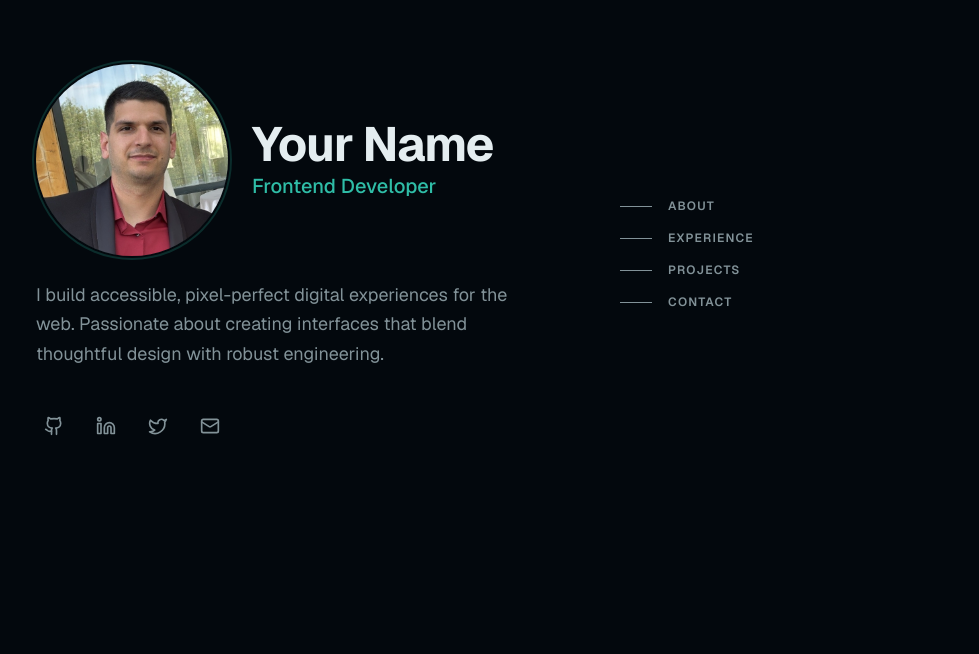
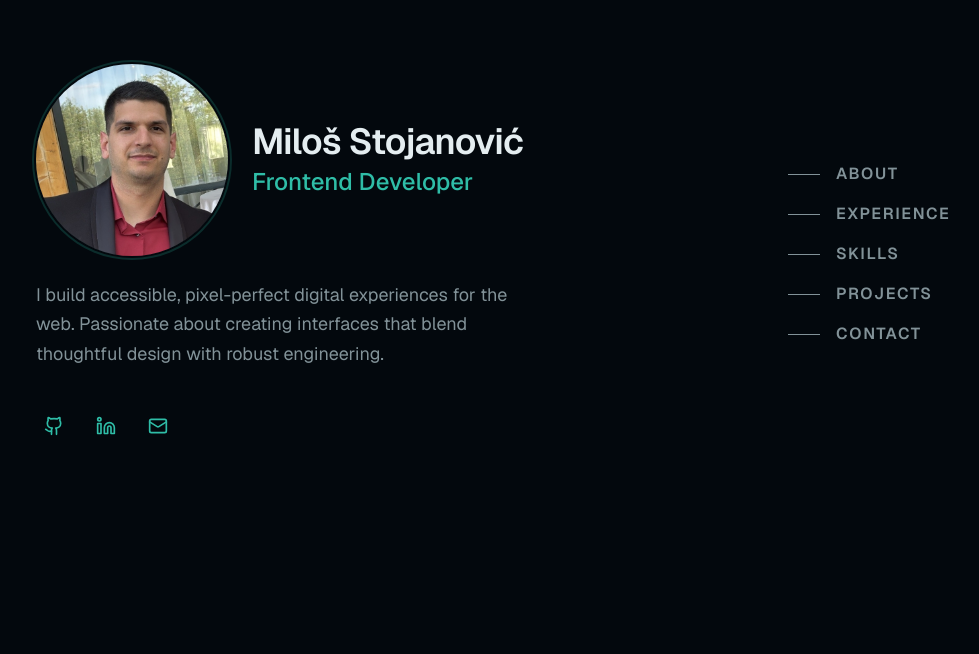
Before and after one commit to miloss98/my-portfolio, a Next.js app: page / in a window 1280 px wide. Shown: the part 146-800 px from the top of the page, without its empty margins (60-1039 px from the left). Built offline with nearby package versions, Linux system fonts and the light colour scheme.

Commit message:
all links in hero and contact section updated

```diff
--- a/app/components/Contact.tsx
+++ b/app/components/Contact.tsx
@@ -17,7 +17,7 @@ export const Contact = () => {
             }
           </p>
           <Button asChild size="lg" className="group">
-            <Link href="mailto:hello@example.com">
+            <Link href="mailto:stojanovic98m@gmail.com">
               Get in touch
               <ArrowUpRight className="ml-2 w-4 h-4 group-hover:translate-x-0.5 group-hover:-translate-y-0.5 transition-transform" />
             </Link>
@@ -25,16 +25,22 @@ export const Contact = () => {
           <div className="pt-8 space-y-4">
             <ContactLink
               label="Email"
-              value="hello@example.com"
-              href="mailto:hello@example.com"
+              value="stojanovic98m@gmail.com"
+              href="mailto:stojanovic98m@gmail.com"
+              target="_self"
             />
             <ContactLink
               label="LinkedIn"
-              value="linkedin.com/in/yourname"
-              href="#"
+              value="linkedin.com/in/miloss98/"
+              href="https://www.linkedin.com/in/miloss98/"
+              target="_blank"
             />
-            <ContactLink label="GitHub" value="github.com/yourname" href="#" />
-            <ContactLink label="Twitter" value="@yourhandle" href="#" />
+            <ContactLink
+              label="GitHub"
+              value="github.com/miloss98"
+              href="https://github.com/miloss98"
+              target="_blank"
+            />
           </div>
         </div>
       </div>
@@ -46,10 +52,12 @@ function ContactLink({
   label,
   value,
   href,
+  target,
 }: {
   label: string;
   value: string;
   href: string;
+  target: string;
 }) {
   return (
     <div className="flex items-center justify-between py-3 border-b border-border">
@@ -57,6 +65,7 @@ function ContactLink({
       <Link
         href={href}
         className="text-sm text-foreground hover:text-primary transition-colors"
+        target={target}
       >
         {value}
       </Link>
--- a/app/components/Hero.tsx
+++ b/app/components/Hero.tsx
@@ -5,7 +5,7 @@ import Link from "next/link";
 export const Hero = () => {
   return (
     <section className="min-h-screen flex flex-col justify-center px-6 md:px-12 lg:px-24 py-20">
-      <div className="max-w-6xl mx-auto w-full grid lg:grid-cols-2 gap-12 lg:gap-20 items-center">
+      <div className="max-w-6xl mx-auto w-full flex  flex-col lg:flex-row gap-12 lg:gap-60 items-center">
         <div className="space-y-6">
           <div className="flex items-center gap-6">
             <div className="relative w-24 h-24 md:w-48 md:h-48 rounded-full overflow-hidden ring-2 ring-primary/20 ring-offset-2 ring-offset-background">
@@ -18,10 +18,10 @@ export const Hero = () => {
               />
             </div>
             <div>
-              <h1 className="text-3xl md:text-4xl lg:text-5xl font-bold tracking-tight text-balance">
-                Your Name
+              <h1 className="text-2xl md:text-3xl lg:text-4xl font-semibold tracking-tight text-balance">
+                Miloš Stojanović
               </h1>
-              <p className="text-lg md:text-xl text-primary font-medium mt-1">
+              <p className="text-lg md:text-2xl text-primary font-medium mt-1">
                 Frontend Developer
               </p>
             </div>
@@ -33,30 +33,26 @@ export const Hero = () => {
           </p>
           <div className="flex items-center gap-4 pt-4">
             <Link
-              href="#"
-              className="p-2 rounded-lg text-muted-foreground hover:text-foreground hover:bg-secondary transition-colors"
+              href="https://github.com/miloss98"
+              className="p-2 rounded-lg text-primary hover:bg-secondary transition-colors"
               aria-label="GitHub"
+              target="_blank"
             >
               <Github className="w-5 h-5" />
             </Link>
             <Link
-              href="#"
-              className="p-2 rounded-lg text-muted-foreground hover:text-foreground hover:bg-secondary transition-colors"
+              href="https://www.linkedin.com/in/miloss98/"
+              className="p-2 rounded-lg text-primary hover:bg-secondary transition-colors"
               aria-label="LinkedIn"
+              target="_blank"
             >
               <Linkedin className="w-5 h-5" />
             </Link>
             <Link
-              href="#"
-              className="p-2 rounded-lg text-muted-foreground hover:text-foreground hover:bg-secondary transition-colors"
-              aria-label="Twitter"
-            >
-              <Twitter className="w-5 h-5" />
-            </Link>
-            <Link
-              href="#"
-              className="p-2 rounded-lg text-muted-foreground hover:text-foreground hover:bg-secondary transition-colors"
+              href="mailto:stojanovic98m@gmail.com"
+              className="p-2 rounded-lg text-primary hover:bg-secondary transition-colors"
               aria-label="Email"
+              target="_self"
             >
               <Mail className="w-5 h-5" />
             </Link>
@@ -65,6 +61,7 @@ export const Hero = () => {
         <nav className="hidden lg:flex flex-col items-start gap-4">
           <NavLink href="#about" label="About" />
           <NavLink href="#experience" label="Experience" />
+          <NavLink href="#skills" label="Skills" />
           <NavLink href="#projects" label="Projects" />
           <NavLink href="#contact" label="Contact" />
         </nav>
@@ -77,10 +74,10 @@ function NavLink({ href, label }: { href: string; label: string }) {
   return (
     <Link
       href={href}
-      className="group flex items-center gap-4 text-muted-foreground hover:text-foreground transition-colors"
+      className="group flex items-center gap-4 text-muted-foreground hover:text-primary transition-colors"
     >
-      <span className="h-px w-8 bg-muted-foreground group-hover:w-16 group-hover:bg-foreground transition-all" />
-      <span className="text-xs font-semibold uppercase tracking-widest">
+      <span className="h-px w-8 bg-muted-foreground group-hover:w-16 group-hover:bg-primary  transition-all" />
+      <span className="text-xs md:text-base font-semibold uppercase tracking-widest">
         {label}
       </span>
     </Link>
--- /dev/null
+++ b/app/components/Skills.tsx
@@ -0,0 +1,7 @@
+export const Skills = () => {
+  return (
+    <section id="skills" className="px-6 md:px-12 lg:px-24 py-20">
+      <h2>Skills</h2>
+    </section>
+  );
+};
--- a/app/components/index.tsx
+++ b/app/components/index.tsx
@@ -2,7 +2,8 @@ import { Hero } from "./Hero";
 import { About } from "./About";
 import { Contact } from "./Contact";
 import { Experience } from "./Experience";
+import { Skills } from "./Skills";
 import { Projects } from "./Projects";
 import { Footer } from "./Footer";
 
-export { Hero, About, Contact, Experience, Projects, Footer };
+export { Hero, About, Contact, Experience, Skills, Projects, Footer };
--- a/app/layout.tsx
+++ b/app/layout.tsx
@@ -13,7 +13,7 @@ const geistMono = Geist_Mono({
 });
 
 export const metadata: Metadata = {
-  title: "Milos Stojanovic | Frontend Developer",
+  title: "Miloš Stojanović | Frontend Developer",
   description:
     "A software developer specializing in web development and modern technologies.",
 };
--- a/app/page.tsx
+++ b/app/page.tsx
@@ -1,10 +1,11 @@
 import {
+  Hero,
   About,
+  Experience,
+  Skills,
+  Projects,
   Contact,
-  Experience,
   Footer,
-  Hero,
-  Projects,
 } from "./components";
 
 export default function Home() {
@@ -13,6 +14,7 @@ export default function Home() {
       <Hero />
       <About />
       <Experience />
+      <Skills />
       <Projects />
       <Contact />
       <Footer />
```
